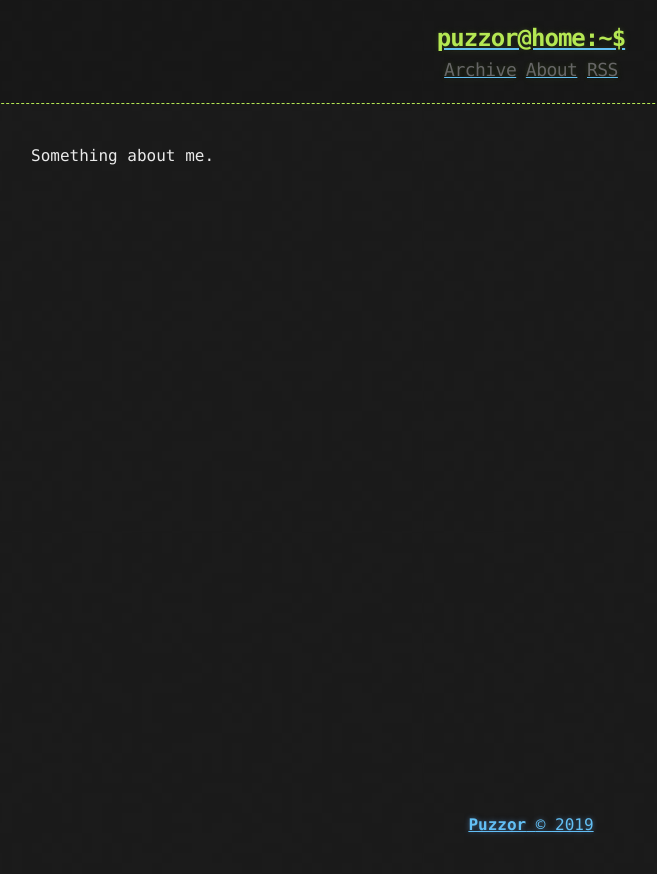
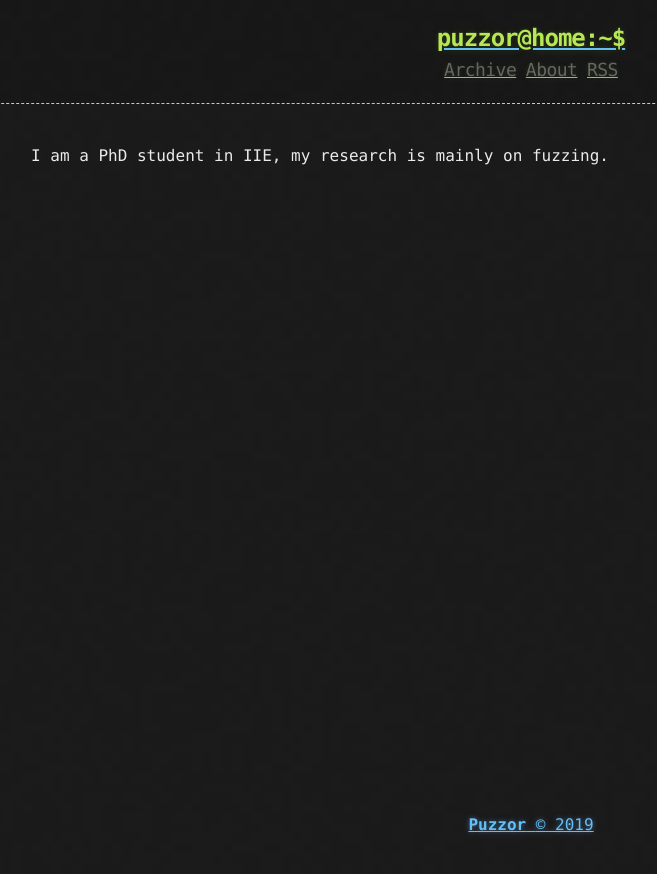
Before and after one commit to Puzzor/puzzor.github.io, a Jekyll site: the page built from about.md, in a window 1280 px wide. Shown: the top 874 px of the page, without its empty margins (109-766 px from the left). Built offline with Jekyll 4.4.1, drawn with Linux system fonts in a browser that asks for light colours.

Commit message:
update about

```diff
--- a/about.md
+++ b/about.md
@@ -3,4 +3,4 @@ layout: page
 title: About
 ---
 
-Something about me.
+I am a PhD student in IIE, my research is mainly on fuzzing.
```
Also changed, not shown: _posts/2019-09-01-Linksys Velop Authentication bypass.md (+1 -1 lines).
